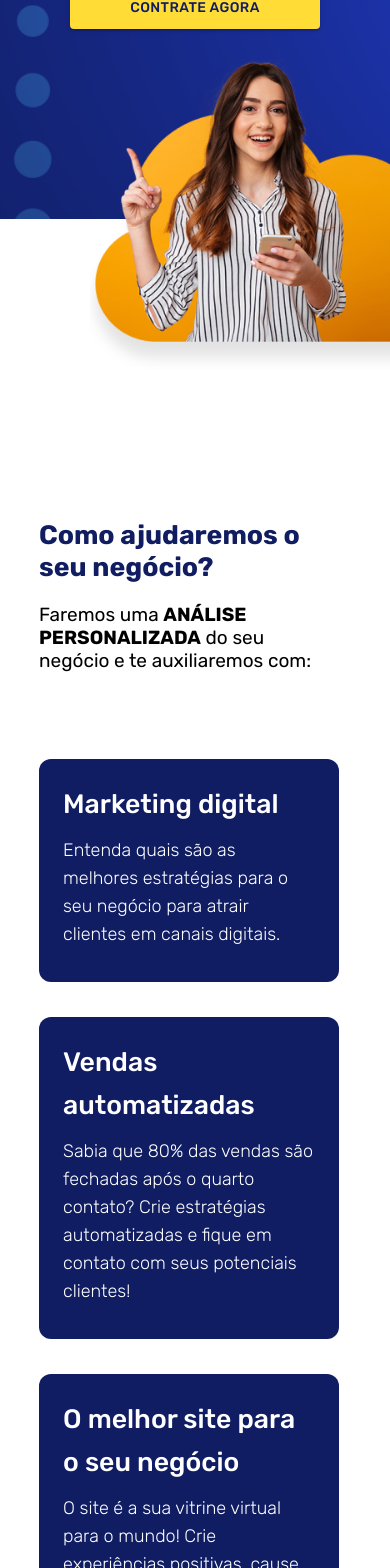
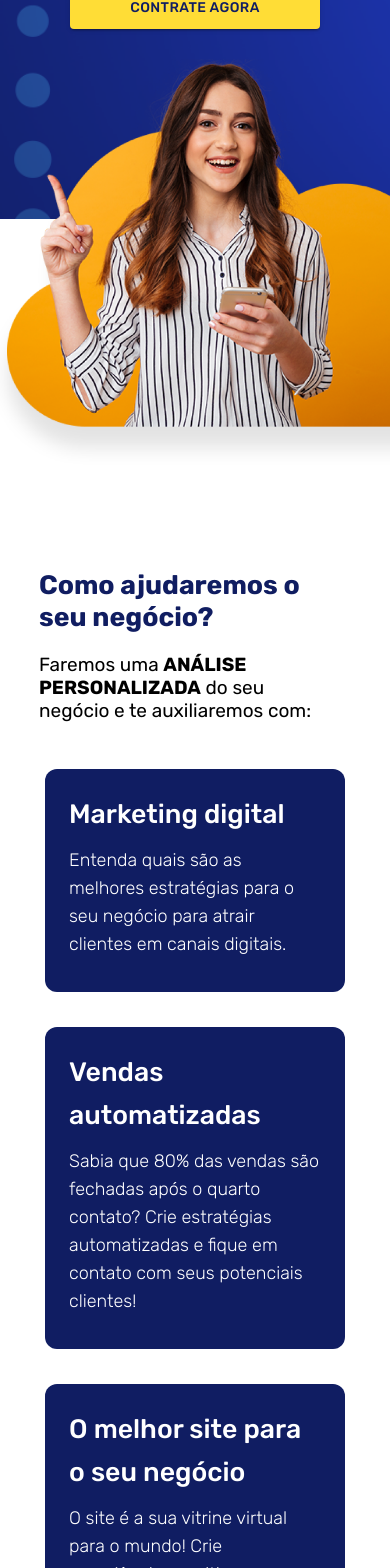
Before and after one commit to Juliancio/show-money-gama-xp31, a React (Create React App) app: page / in a window 390 px wide. Shown: the part 427-1995 px from the top of the page. Built offline with nearby package versions, Linux system fonts and the light colour scheme.

Commit message:
image responsive

```diff
--- a/src/components/style.css
+++ b/src/components/style.css
@@ -338,7 +338,8 @@ form {
         justify-content: space-between;
     }
     .cards {
-        margin-top: 40px;
+        display: block;
+        margin: 0 auto;
     }
     .card {
         height: auto;
@@ -360,7 +361,7 @@ form {
     }
     .message {
         width: 300px;
-        margin-top: 300px;
+        margin-top: 350px;
     }
     .banner {
         display: flex;
@@ -371,6 +372,7 @@ form {
     .banner-img {
         width: 300px;
         margin: 0;
+        flex: 1 1 10rem;
     }
     .nav {
         margin: 5px
@@ -397,4 +399,11 @@ form {
     .container h3 {
         font-size: 20pt;
     }
+    .time {
+        width: 70px;
+        font-size: 10pt;
+    }
+    .time span {
+        font-size: 25pt;
+    }
 }
```
